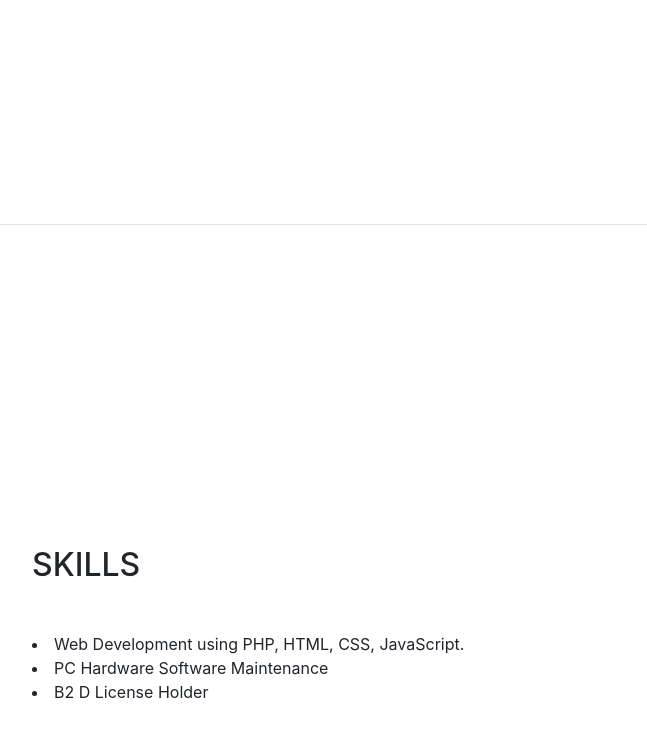
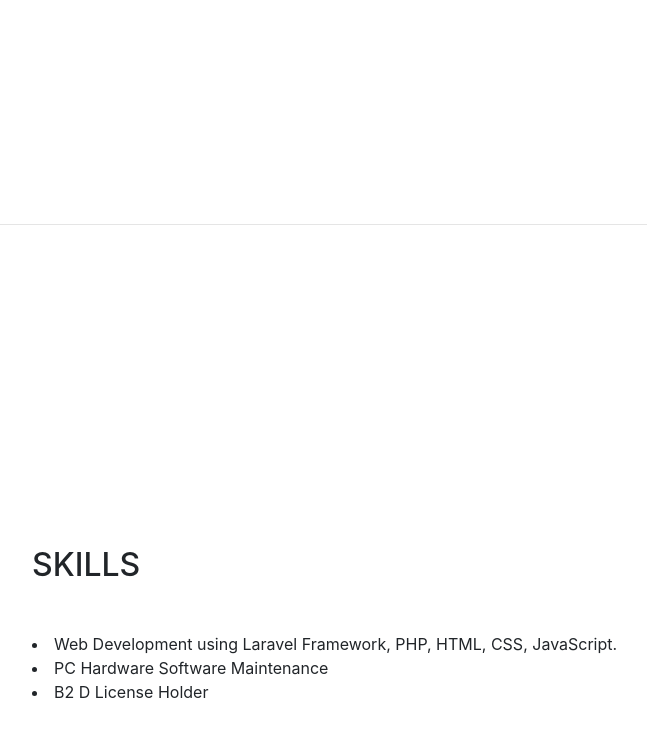
Before and after one commit to safuanyusoff/oldresume, a website with bundled scripts: page index.html in a window 1280 px wide. Shown: the part 3245-3982 px from the top of the page, without its empty margins (288-935 px from the left). Built offline with nearby package versions, Linux system fonts and the light colour scheme; a web font is replaced by a local one.

Commit message:
Update index.html

```diff
--- a/index.html
+++ b/index.html
@@ -197,7 +197,7 @@
 
             <li>
               <i class="fa-li fa fa-check"></i>
-              Web Development using PHP, HTML, CSS, JavaScript.
+              Web Development using Laravel Framework, PHP, HTML, CSS, JavaScript.
           </li>
 
 
```
